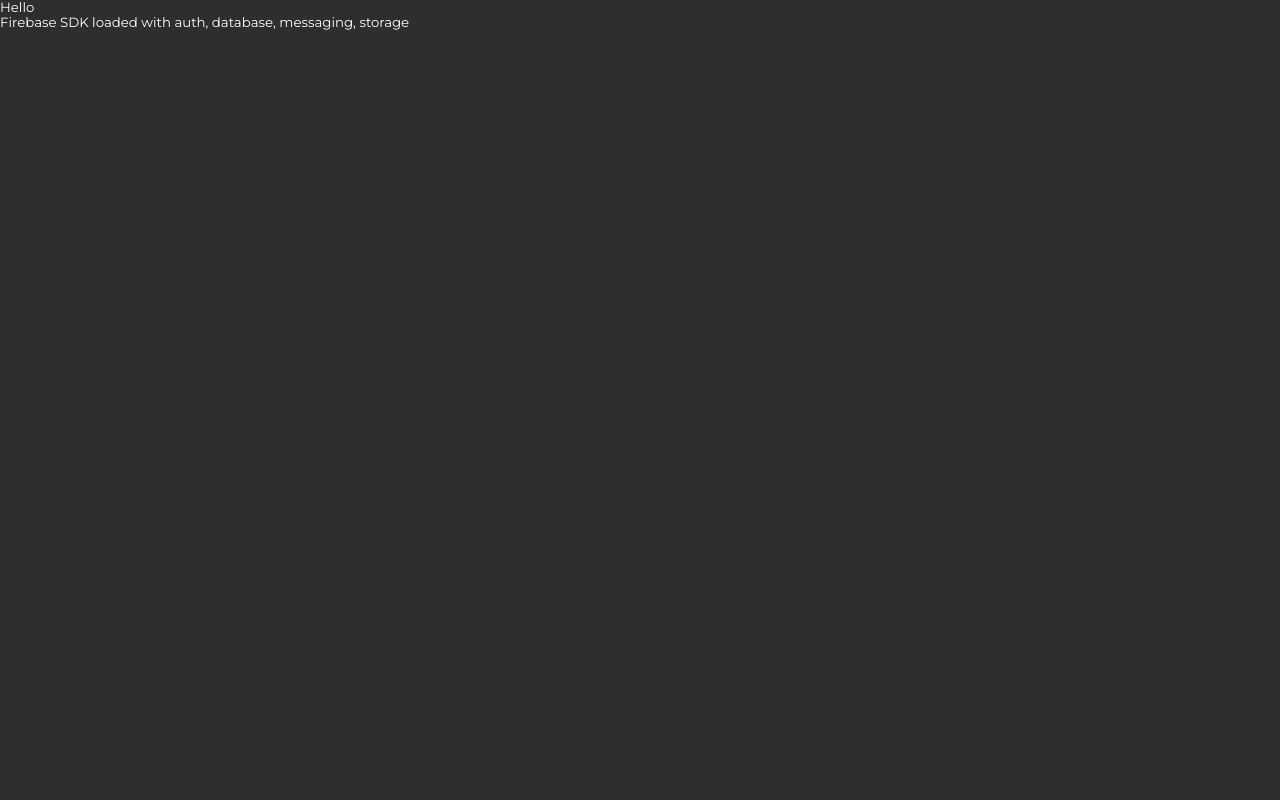
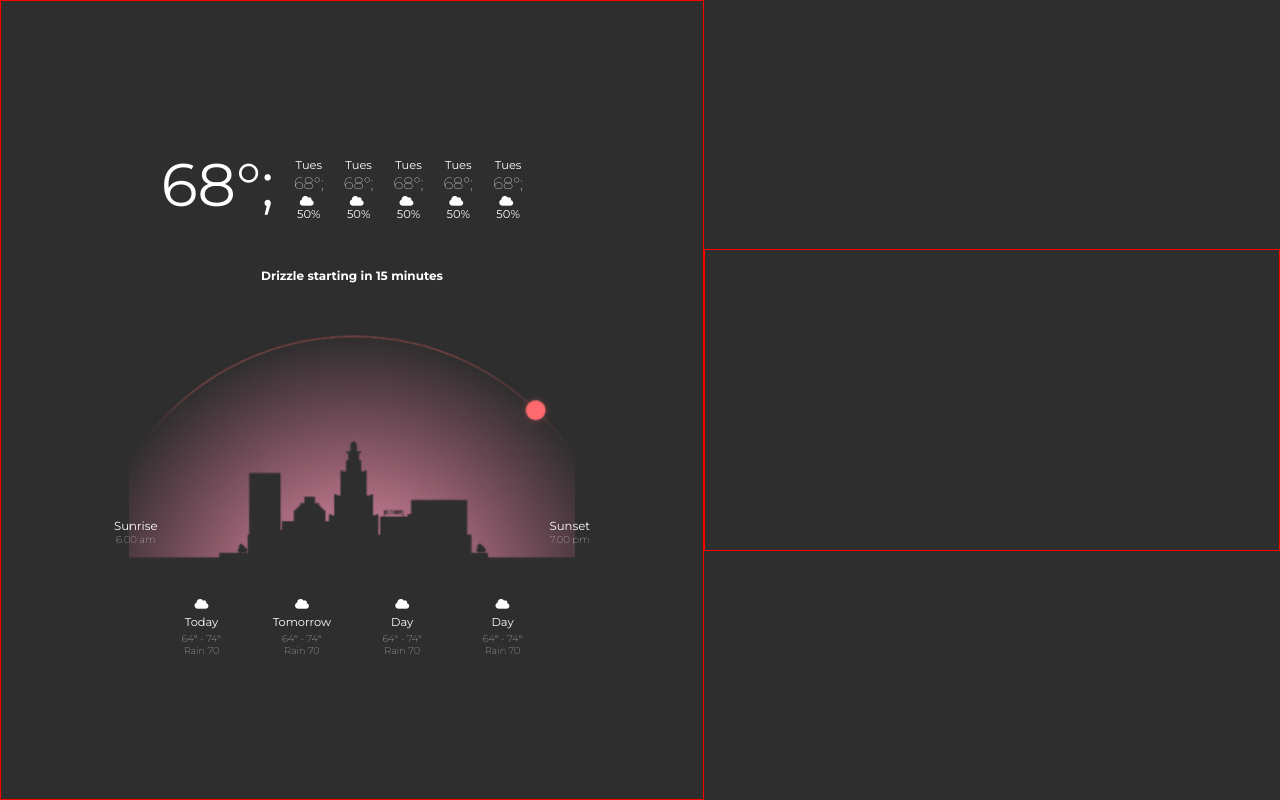
Before and after one commit to amjedidiah/sunny, a plain HTML site: page public/index.html in a window 1280 px wide. Drawn offline with nearby package versions, Linux system fonts and the light colour scheme; some packages are replaced by stand-ins of ours.

Commit message:
feat: Completed main section

```diff
--- /dev/null
+++ b/public/css/bootstrap.css
@@ -0,0 +1,30 @@
+.d-none {
+  display: none;
+}
+
+.lead {
+  font-weight: lighter;
+  font-size: 1.4em;
+}
+
+.text-center {
+  text-align: center;
+}
+
+.img-fluid {
+  max-width: 100%;
+  height: auto;
+}
+
+.mt-1 {
+  margin-top: 1em;
+}
+
+.my-4 {
+  margin-top: 40px;
+  margin-bottom: 40px;
+}
+
+.w-100 {
+  width: 100%;
+}
--- /dev/null
+++ b/public/css/home.css
@@ -0,0 +1,127 @@
+#wrapper {
+  min-height: 100%;
+  height: fit-content;
+}
+
+main,
+aside {
+  border: 1px solid red;
+  padding: 70px 10%;
+  padding-bottom: 20px;
+}
+
+main {
+  display: flex;
+  align-items: center;
+  max-width: 500px;
+  margin: 0 auto;
+}
+
+main section {
+  width: 100%;
+}
+
+main .temperature-list {
+  display: flex;
+  align-items: center;
+  flex-wrap: wrap;
+  justify-content: center;
+}
+
+main .temperature-list .temperature {
+  flex: 0 1;
+  margin-right: 20px;
+  margin-top: 10px;
+}
+
+main .temperature-list .temperature:nth-child(1) {
+  font-size: 4em;
+  flex-basis: 100%;
+  margin-bottom: 10px;
+}
+
+main .temperature-list .temperature p {
+  margin-top: 2px;
+}
+
+main .temperature-list .temperature p .fas {
+  margin-right: 4px;
+}
+
+main #sunrise .sunrise-info {
+  position: relative;
+}
+
+main #sunrise .sunrise,
+main #sunrise .sunset {
+  position: absolute;
+  bottom: 30px;
+  left: -15px;
+}
+
+main #sunrise .sunset {
+  left: unset;
+  right: -15px;
+}
+
+main #sunrise .sunrise p:nth-child(2),
+main #sunrise .sunset p:nth-child(2) {
+  font-weight: lighter;
+  font-size: smaller;
+}
+
+main #sunrise .following-days .days {
+  display: flex;
+  justify-content: center;
+}
+
+main #sunrise .following-days .days .day {
+  flex: 0 1 22.5%;
+}
+
+main #sunrise .following-days .days .day p {
+  margin-bottom: 0.3rem;
+}
+
+main #sunrise .following-days .days .day p:nth-child(3) {
+  font-weight: lighter;
+  font-size: smaller;
+}
+
+@media (min-width: 992px) {
+  #wrapper {
+    display: flex;
+    align-items: center;
+    justify-content: space-around;
+  }
+
+  main,
+  aside {
+    padding: 150px 10%;
+  }
+
+  main {
+    position: fixed;
+    left: 0;
+    top: 0;
+    width: 55%;
+    height: 100%;
+    max-width: unset;
+    margin: unset;
+  }
+
+  aside {
+    flex-basis: 45%;
+    margin-left: 55%;
+  }
+
+  main .temperature-list .temperature:nth-child(1) {
+    flex-basis: 20%;
+    font-size: 5em;
+  }
+
+  main #sunrise .sunrise,
+  main #sunrise .sunset {
+    bottom: 40px;
+  }
+}
--- a/public/css/master.css
+++ b/public/css/master.css
@@ -1,10 +1,11 @@
 /* CSS Document */
 html,
 body,
-main {
+#wrapper {
   height: 100%;
   margin: 0;
   padding: 0;
+  box-sizing: border-box;
 }
 
 body {
--- a/public/index.html
+++ b/public/index.html
@@ -60,8 +60,10 @@
     <!-- <link rel="stylesheet" href="./css/main.css" /> -->
 
     <!-- Google FOnts -->
-    <link href="https://fonts.googleapis.com/css2?family=Caveat:wght@400;700&family=Montserrat:ital,wght@0,100;0,200;0,300;0,400;0,700;1,300;1,400&display=swap" rel="stylesheet">
-
+    <link
+      href="https://fonts.googleapis.com/css2?family=Caveat:wght@400;700&family=Montserrat:ital,wght@0,100;0,200;0,300;0,400;0,700;1,300;1,400&display=swap"
+      rel="stylesheet"
+    />
 
     <!-- update the version number as needed -->
     <script defer src="/__/firebase/7.19.1/firebase-app.js"></script>
@@ -88,14 +90,107 @@
       <nav></nav>
     </header>
 
-    <!-- Document Main Content -->
-    <main class="h-100">
-      <section>Hello</section>
+    <div id="wrapper">
+      <!-- Document Main Content -->
+      <main>
+        <section>
+          <h1 class="d-none">Welcome Home</h1>
+          <article class="text-center">
+            <h2 class="d-none">Temperature Info</h2>
+            <div>
+              <h3 class="d-none">List of temperatures</h3>
+              <div class="temperature-list">
+                <div class="temperature">68&deg;;</div>
+                <div class="temperature">
+                  <p>Tues</p>
+                  <p class="lead">68&deg;;</p>
+                  <p><i class="fas fa-cloud"></i> 50%</p>
+                </div>
 
-      <p id="load">Firebase SDK Loading&hellip;</p>
-    </main>
+                <div class="temperature">
+                  <p>Tues</p>
+                  <p class="lead">68&deg;;</p>
+                  <p><i class="fas fa-cloud"></i> 50%</p>
+                </div>
 
-    <aside></aside>
+                <div class="temperature">
+                  <p>Tues</p>
+                  <p class="lead">68&deg;;</p>
+                  <p><i class="fas fa-cloud"></i> 50%</p>
+                </div>
+
+                <div class="temperature">
+                  <p>Tues</p>
+                  <p class="lead">68&deg;;</p>
+                  <p><i class="fas fa-cloud"></i> 50%</p>
+                </div>
+
+                <div class="temperature">
+                  <p>Tues</p>
+                  <p class="lead">68&deg;;</p>
+                  <p><i class="fas fa-cloud"></i> 50%</p>
+                </div>
+              </div>
+            </div>
+
+            <div>
+              <h3 class="my-4">Drizzle starting in 15 minutes</h3>
+            </div>
+          </article>
+
+          <article id="sunrise" class="text-center">
+            <h2 class="d-none">Extra Temperature Info</h2>
+            <div class="sunrise-info">
+              <h3 class="d-none">Sunrise info</h3>
+              <img
+                src="./img/sunrise.png"
+                class="img-fluid w-100"
+                alt="Sunrise"
+              />
+              <div class="sunrise">
+                <p>Sunrise</p>
+                <p>6.00 am</p>
+              </div>
+              <div class="sunset">
+                <p>Sunset</p>
+                <p>7.00 pm</p>
+              </div>
+            </div>
+
+            <div class="following-days mt-1">
+              <h3 class="d-none">Temperature for following days</h3>
+
+              <div class="days">
+                <div class="day">
+                  <p><i class="fas fa-cloud"></i></p>
+                  <p>Today</p>
+                  <p>64&deg; - 74&deg;<br />Rain 70</p>
+                </div>
+                <div class="day">
+                  <p><i class="fas fa-cloud"></i></p>
+                  <p>Tomorrow</p>
+                  <p>64&deg; - 74&deg;<br />Rain 70</p>
+                </div>
+                <div class="day">
+                  <p><i class="fas fa-cloud"></i></p>
+                  <p>Day</p>
+                  <p>64&deg; - 74&deg;<br />Rain 70</p>
+                </div>
+                <div class="day">
+                  <p><i class="fas fa-cloud"></i></p>
+                  <p>Day</p>
+                  <p>64&deg; - 74&deg;<br />Rain 70</p>
+                </div>
+              </div>
+            </div>
+          </article>
+
+          <p id="load" class="d-none">Firebase SDK Loading&hellip;</p>
+        </section>
+      </main>
+
+      <aside></aside>
+    </div>
 
     <!-- Document Footer -->
     <footer>
@@ -170,8 +265,10 @@
       /> -->
 
       <link rel="stylesheet" href="css/normalize.min.css" />
+      <link rel="stylesheet" href="css/bootstrap.min.css" />
       <!-- Master CSS -->
       <link rel="stylesheet" href="css/master.min.css" />
+      <link rel="stylesheet" href="css/home.min.css" />
     </noscript>
     <script>
       var loadDeferredStyles = function () {
--- a/public/sw.js
+++ b/public/sw.js
@@ -5,6 +5,8 @@ const filesToCache = [
   "js/main.js",
   "js/plugins.js",
   "css/master.min.css",
+  "css/bootstrap.min.css",
+  "css/home.min.css",
   "css/normalize.min.css",
   // "https://stackpath.bootstrapcdn.com/bootstrap/4.3.1/css/bootstrap.min.css",
   // "https://kit-free.fontawesome.com/releases/latest/css/free.min.css",
```
Also changed, not shown: public/css/bootstrap.min.css (added), public/css/home.min.css (added), public/css/master.min.css, public/img/sunrise.png (added).
